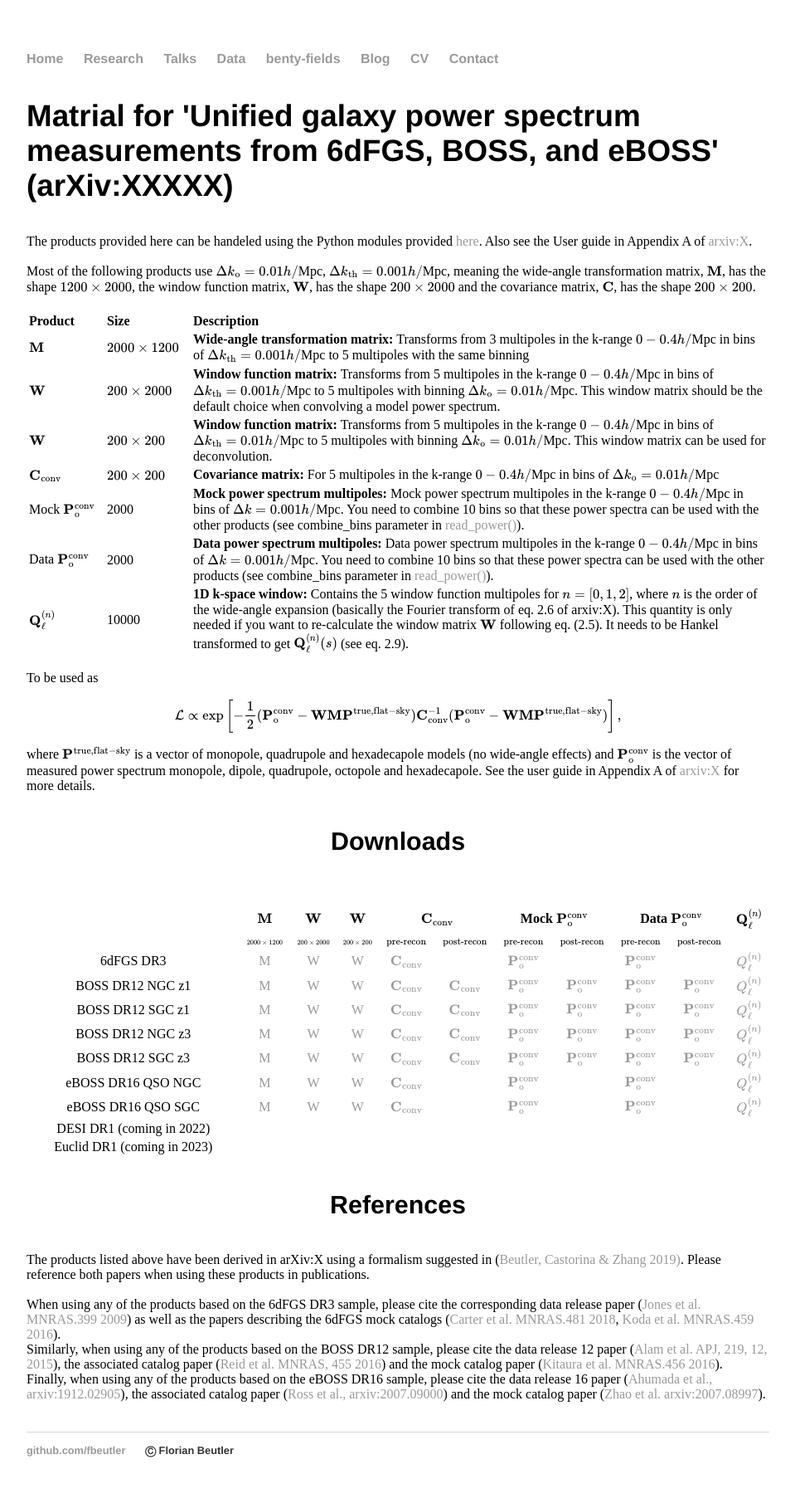
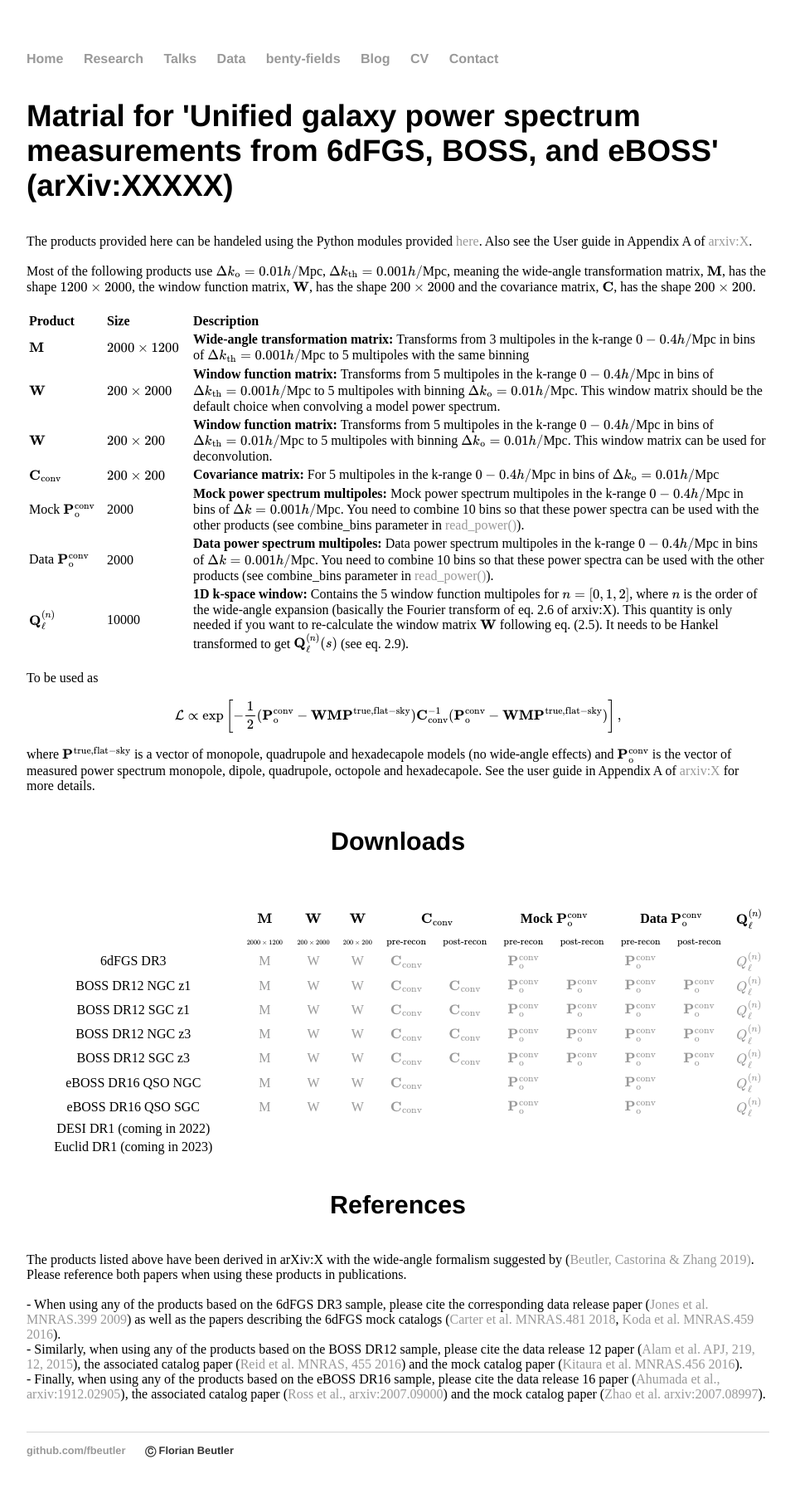
Before and after one commit to fbeutler/fbeutler.github.io, a Jekyll site: the page built from hub/deconv_paper.html, in a window 1280 px wide. Shown: the whole page at 83% size, without its empty margins (160-1119 px from the left). Built offline with Jekyll 4.4.1, drawn with Linux system fonts in a browser that asks for light colours.

Commit message:
Update deconv_paper.html

```diff
--- a/hub/deconv_paper.html
+++ b/hub/deconv_paper.html
@@ -221,22 +221,22 @@ title: Some material
 
 <h4 style="text-align:center">References</h4>
 
-	The products listed above have been derived in arXiv:X using a formalism suggested in
+	The products listed above have been derived in arXiv:X with the wide-angle formalism suggested by
 	(<a href="https://arxiv.org/abs/1810.05051" target="_blank">Beutler, Castorina & Zhang 2019)</a>. Please reference both papers when using
 	these products in publications.<br><br>
 
-When using any of the products based on the 6dFGS DR3 sample, please cite the corresponding data release paper
+- When using any of the products based on the 6dFGS DR3 sample, please cite the corresponding data release paper
 	    (<a href="https://academic.oup.com/mnras/article/399/2/683/1060396" target="_blank">Jones et al.
 	    MNRAS.399 2009</a>) as well as the papers describing the 6dFGS mock catalogs
 	     (<a href="https://academic.oup.com/mnras/article-abstract/481/2/2371/5090417?redirectedFrom=fulltext" target="_blank">Carter et al. MNRAS.481 2018</a>,
 	     <a href="https://academic.oup.com/mnras/article/459/2/2118/2595165" target="_blank">Koda et al. MNRAS.459 2016</a>).<br>
-	Similarly, when using any of the products based on the BOSS DR12 sample, please cite the data release 12 paper
+- Similarly, when using any of the products based on the BOSS DR12 sample, please cite the data release 12 paper
 	    (<a href="http://dx.doi.org/10.1088/0067-0049/219/1/12" target="_blank">Alam et al. APJ, 219, 12, 2015</a>),
 	    the associated catalog paper
 	    (<a href="http://dx.doi.org/10.1093/mnras/stv2382" target="_blank">Reid et al.
     MNRAS, 455 2016</a>) and the mock catalog paper
 	(<a href="https://academic.oup.com/mnras/article/456/4/4156/2892161" target="_blank">Kitaura et al. MNRAS.456 2016</a>).<br>
-Finally, when using any of the products based on the eBOSS DR16 sample, please cite the data release 16 paper
+- Finally, when using any of the products based on the eBOSS DR16 sample, please cite the data release 16 paper
 	    (<a href="https://arxiv.org/abs/1912.02905" target="_blank">Ahumada et al., arxiv:1912.02905</a>),
 	    the associated catalog paper
 	    (<a href="https://arxiv.org/abs/2007.09000" target="_blank">Ross et al., arxiv:2007.09000</a>) and the mock catalog paper
```
